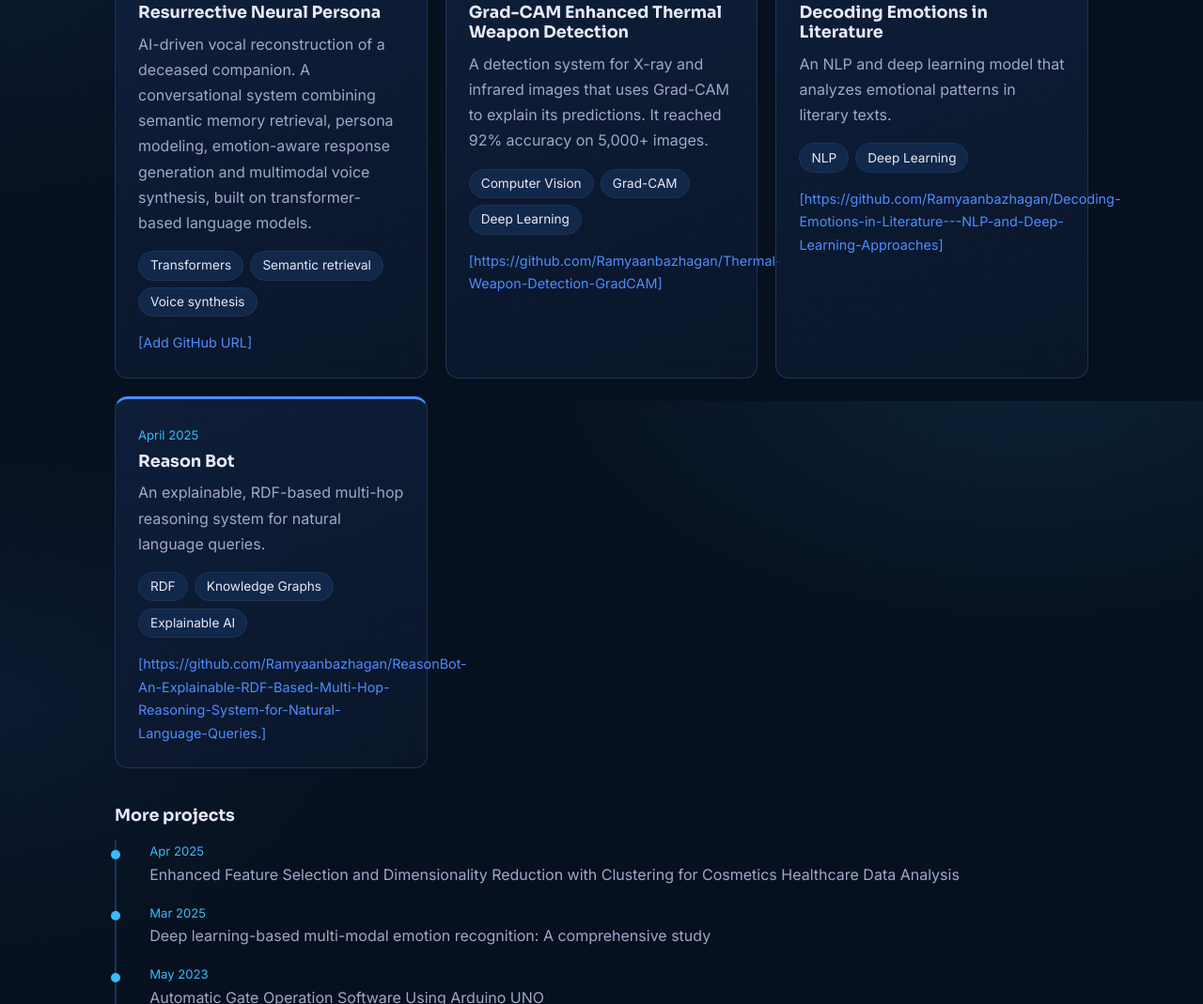
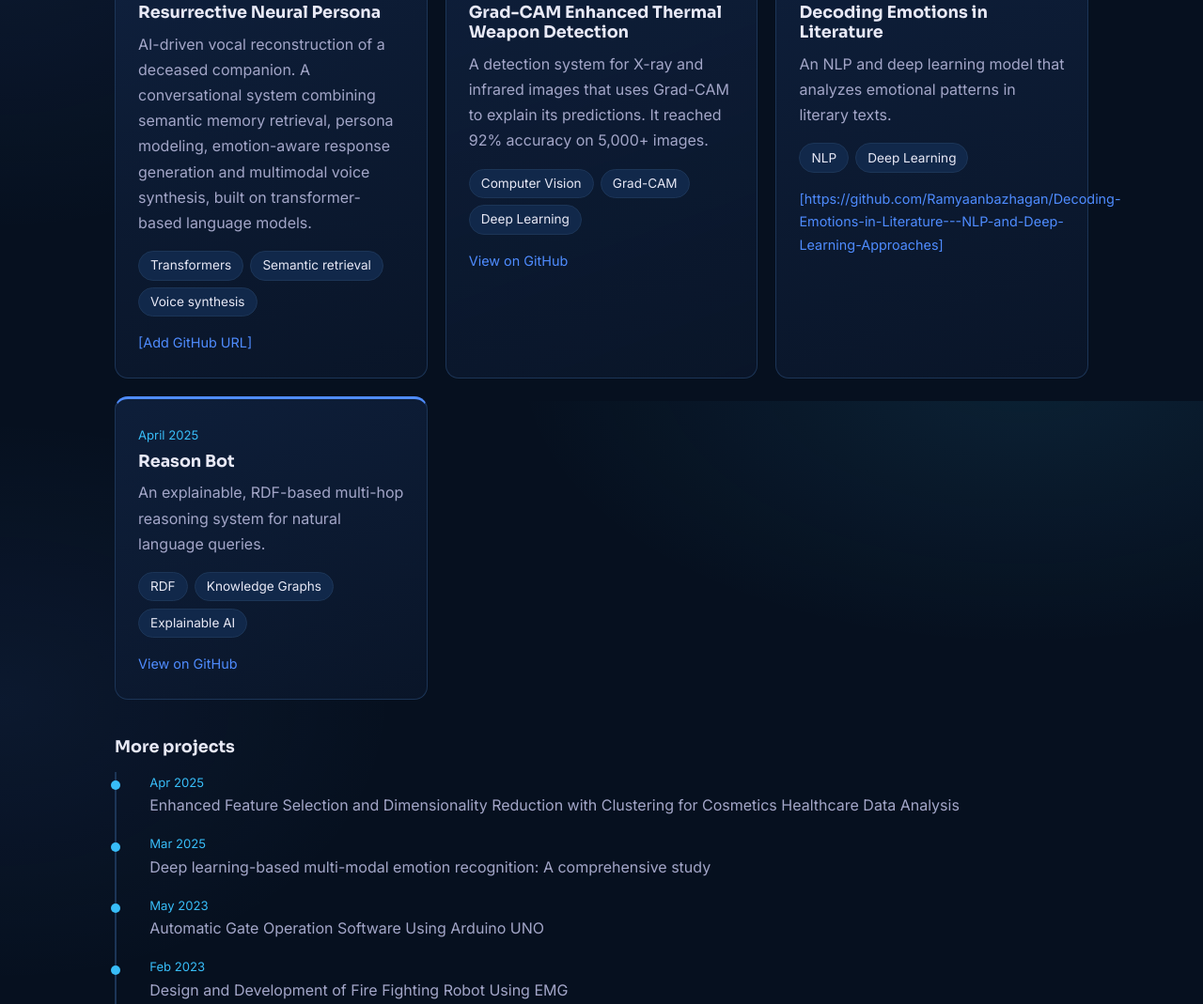
Before and after one commit to Ramyaanbazhagan/portfolio, a plain HTML site: page index.html in a window 1280 px wide. Shown: the part 3573-4642 px from the top of the page at 94% size. Drawn offline with Linux system fonts and the light colour scheme.

Commit message:
Update index.html

```diff
--- a/index.html
+++ b/index.html
@@ -142,7 +142,7 @@
           <h3>Grad-CAM Enhanced Thermal Weapon Detection</h3>
           <p>A detection system for X-ray and infrared images that uses Grad-CAM to explain its predictions. It reached 92% accuracy on 5,000+ images.</p>
           <ul class="tags"><li>Computer Vision</li><li>Grad-CAM</li><li>Deep Learning</li></ul>
-          <p class="links-row"><a href="#" data-todo>[https://github.com/Ramyaanbazhagan/Thermal-Weapon-Detection-GradCAM]</a></p>
+          <p class="links-row"><a href="https://github.com/Ramyaanbazhagan/Thermal-Weapon-Detection-GradCAM" target="_blank" rel="noopener">View on GitHub</a></p>
         </article>
         <article class="card project">
           <span class="date">April 2026</span>
@@ -156,8 +156,7 @@
           <h3>Reason Bot</h3>
           <p>An explainable, RDF-based multi-hop reasoning system for natural language queries.</p>
           <ul class="tags"><li>RDF</li><li>Knowledge Graphs</li><li>Explainable AI</li></ul>
-          <p class="links-row"><a href="#" data-todo>[https://github.com/Ramyaanbazhagan/ReasonBot-An-Explainable-RDF-Based-Multi-Hop-Reasoning-System-for-Natural-Language-Queries.]</a></p>
-        </article>
+<p class="links-row"><a href="https://github.com/Ramyaanbazhagan/ReasonBot-An-Explainable-RDF-Based-Multi-Hop-Reasoning-System-for-Natural-Language-Queries" target="_blank" rel="noopener">View on GitHub</a></p>        </article>
       </div>
 
       <h3 class="sub-head">More projects</h3>
```
